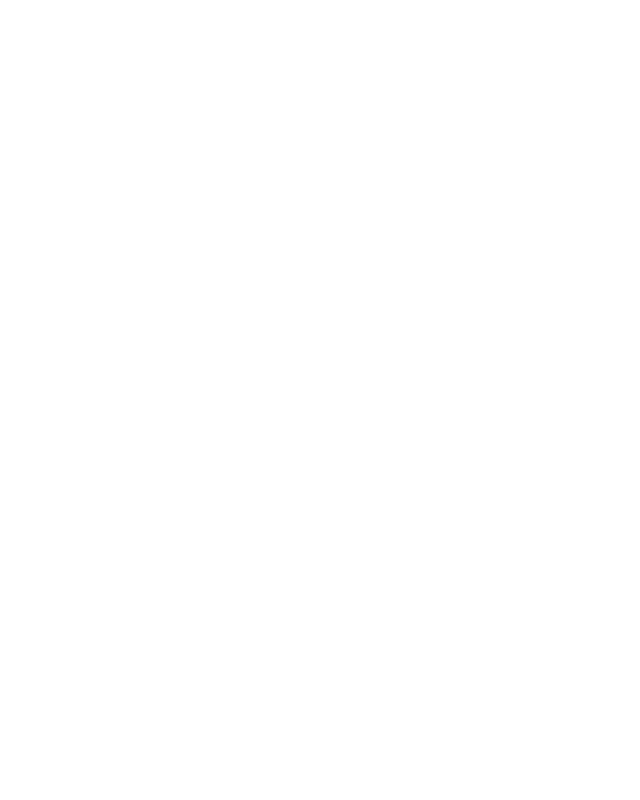
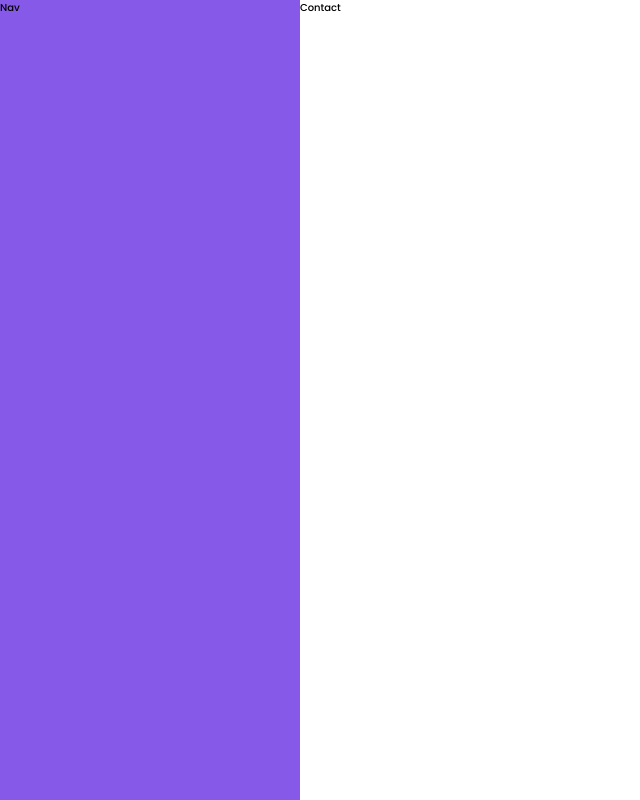
Before and after one commit to avinash1410-cyber/react-portofolio, a React (Create React App) app: page /contact in a window 1280 px wide. Shown: the whole page, without its empty margins (0-640 px from the left). Built offline with nearby package versions, Linux system fonts and the light colour scheme.

Commit message:
add basic structure

```diff
--- a/src/App.jsx
+++ b/src/App.jsx
@@ -1,5 +1,23 @@
+import { Route, Routes, BrowserRouter } from 'react-router-dom';
+import { Home, About, Skills, Project, Contact } from './pages';
+import Container from './components/elements/Container/Container';
+import SideBar from './components/layouts/SideBar/SideBar';
+
 const App = () => {
-  return <></>;
+  return (
+    <BrowserRouter>
+      <Container>
+        <SideBar />
+        <Routes>
+          <Route path='/' element={<Home />} />
+          <Route path='/about' element={<About />} />
+          <Route path='/project' element={<Project />} />
+          <Route path='/skills' element={<Skills />} />
+          <Route path='contact' element={<Contact />} />
+        </Routes>
+      </Container>
+    </BrowserRouter>
+  );
 };
 
 export default App;
--- /dev/null
+++ b/src/components/elements/Container/Container.jsx
@@ -0,0 +1,6 @@
+import styled from 'styled-components';
+
+const Container = styled.div`
+  display: flex;
+`;
+export default Container;
--- /dev/null
+++ b/src/components/elements/Nav/Nav.jsx
@@ -0,0 +1,8 @@
+
+const Nav = () => {
+  return (
+    <div>Nav</div>
+  )
+}
+
+export default Nav
--- /dev/null
+++ b/src/components/layouts/SideBar/SideBar.jsx
@@ -0,0 +1,12 @@
+import {SideBarContainer} from './SideBarStyle';
+import Nav from '../../elements/Nav/Nav';
+
+const SideBar = () => {
+  return (
+    <SideBarContainer>
+      <Nav />
+    </SideBarContainer>
+  );
+};
+
+export default SideBar;
--- /dev/null
+++ b/src/components/layouts/SideBar/SideBarStyle.jsx
@@ -0,0 +1,8 @@
+import styled from 'styled-components';
+
+const SideBarContainer = styled.aside`
+  width: 30rem;
+  height: 100vh;
+  background-color: var(--primary);
+`;
+export { SideBarContainer };
--- /dev/null
+++ b/src/pages/About/About.jsx
@@ -0,0 +1,8 @@
+
+const About = () => {
+  return (
+    <div>About</div>
+  )
+}
+
+export default About
--- /dev/null
+++ b/src/pages/Contact/Contact.jsx
@@ -0,0 +1,8 @@
+
+const Contact = () => {
+  return(
+    <div>Contact</div>
+  )
+}
+
+export default Contact;
--- /dev/null
+++ b/src/pages/Home/Home.jsx
@@ -0,0 +1,8 @@
+
+const Home = () => {
+  return (
+    <div>Home</div>
+  )
+}
+
+export default Home
--- /dev/null
+++ b/src/pages/Project/Project.jsx
@@ -0,0 +1,8 @@
+
+const Project = () => {
+  return (
+    <div>Project</div>
+  )
+}
+
+export default Project
--- /dev/null
+++ b/src/pages/Skills/Skills.jsx
@@ -0,0 +1,8 @@
+
+const Skills = () => {
+  return (
+    <div>Skir</div>
+  )
+}
+
+export default Skills;
--- /dev/null
+++ b/src/pages/index.js
@@ -0,0 +1,7 @@
+import About from './About/About';
+import Home from './Home/Home';
+import Contact from './Contact/Contact';
+import Project from './Project/Project';
+import Skills from './Skills/Skills';
+
+export { About, Home, Contact, Project, Skills };
```
Also changed, not shown: src/components/elements/Nav/NavStyle.jsx (added).
